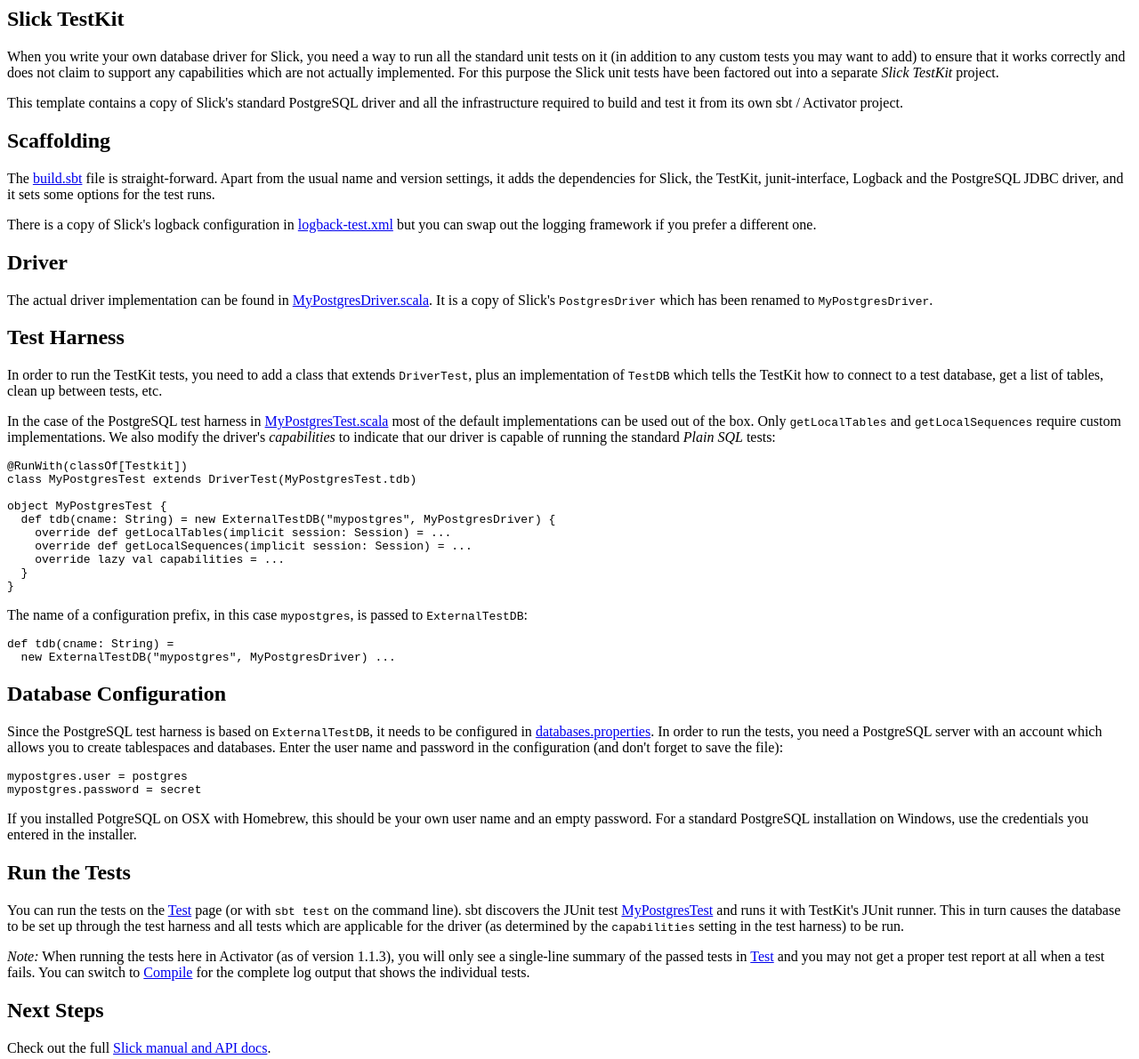
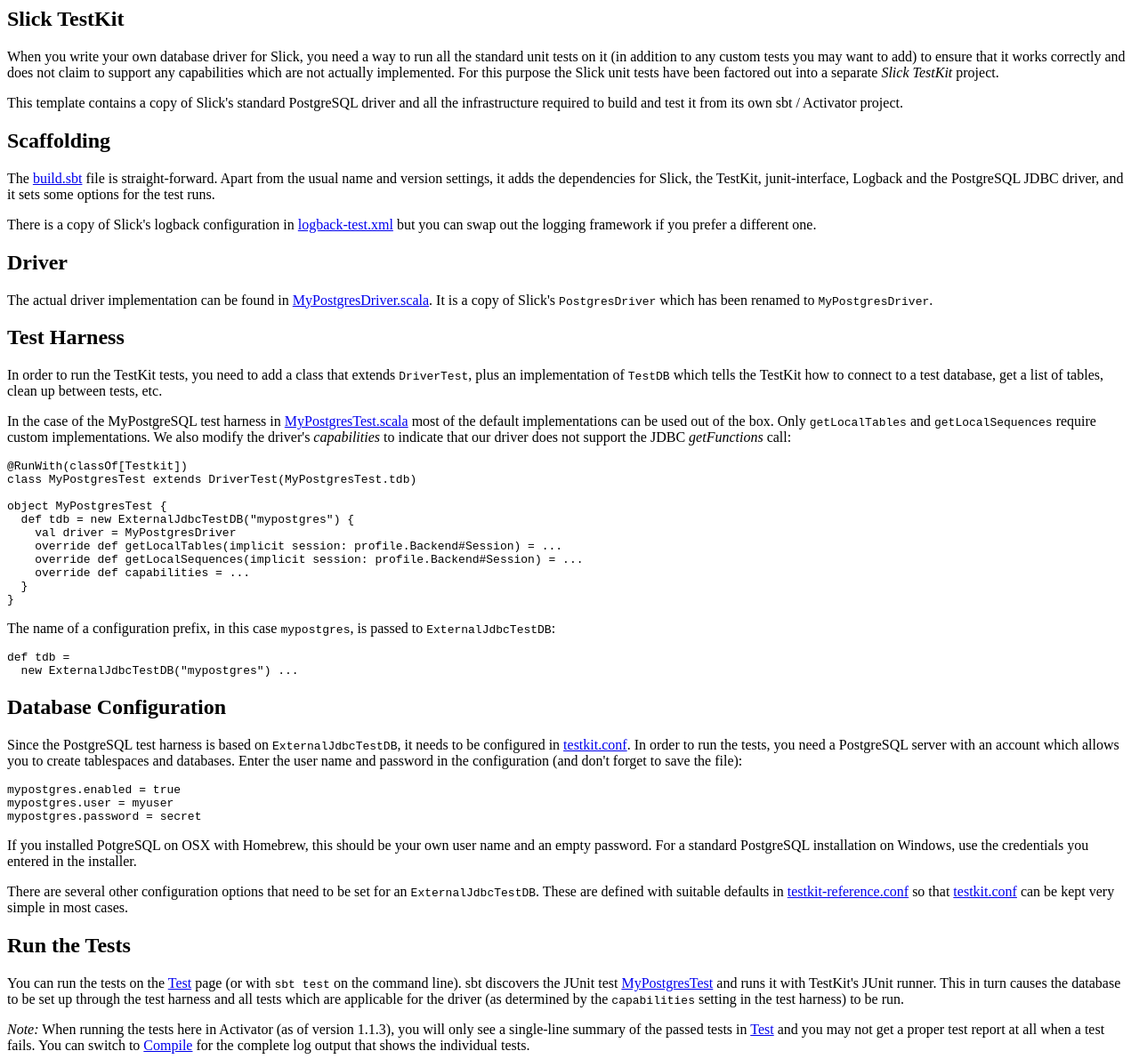
Before and after one commit to slick/slick-testkit-example, a plain HTML site: page tutorial/index.html in a window 1280 px wide. Shown: the top 1191 px of the page at 89% size. Drawn offline with Linux system fonts and the light colour scheme.

Commit message:
Update to Slick 2.1.0 and Scala 2.11.2

```diff
--- a/tutorial/index.html
+++ b/tutorial/index.html
@@ -31,36 +31,39 @@
 
     <p>In order to run the TestKit tests, you need to add a class that extends <code>DriverTest</code>, plus an implementation of <code>TestDB</code> which tells the TestKit how to connect to a test database, get a list of tables, clean up between tests, etc.</p>
 
-    <p>In the case of the PostgreSQL test harness in <a href="#code/src/test/scala/scala/slick/driver/test/MyPostgresTest.scala" class="shortcut">MyPostgresTest.scala</a> most of the default implementations can be used out of the box. Only <code>getLocalTables</code> and <code>getLocalSequences</code> require custom implementations. We also modify the driver's <em>capabilities</em> to indicate that our driver is capable of running the standard <em>Plain SQL</em> tests:</p>
+    <p>In the case of the MyPostgreSQL test harness in <a href="#code/src/test/scala/scala/slick/driver/test/MyPostgresTest.scala" class="shortcut">MyPostgresTest.scala</a> most of the default implementations can be used out of the box. Only <code>getLocalTables</code> and <code>getLocalSequences</code> require custom implementations. We also modify the driver's <em>capabilities</em> to indicate that our driver does not support the JDBC <em>getFunctions</em> call:</p>
 
     <code><pre>@RunWith(classOf[Testkit])
 class MyPostgresTest extends DriverTest(MyPostgresTest.tdb)
 
 object MyPostgresTest {
-  def tdb(cname: String) = new ExternalTestDB("mypostgres", MyPostgresDriver) {
-    override def getLocalTables(implicit session: Session) = ...
-    override def getLocalSequences(implicit session: Session) = ...
-    override lazy val capabilities = ...
+  def tdb = new ExternalJdbcTestDB("mypostgres") {
+    val driver = MyPostgresDriver
+    override def getLocalTables(implicit session: profile.Backend#Session) = ...
+    override def getLocalSequences(implicit session: profile.Backend#Session) = ...
+    override def capabilities = ...
   }
 }</pre></code>
 
-    <p>The name of a configuration prefix, in this case <code>mypostgres</code>, is passed to <code>ExternalTestDB</code>:</p>
+    <p>The name of a configuration prefix, in this case <code>mypostgres</code>, is passed to <code>ExternalJdbcTestDB</code>:</p>
 
-    <code><pre>def tdb(cname: String) =
-  new ExternalTestDB("mypostgres", MyPostgresDriver) ...</pre></code>
+    <code><pre>def tdb =
+  new ExternalJdbcTestDB("mypostgres") ...</pre></code>
 </div>
 
 <div>
     <h2>Database Configuration</h2>
 
-    <p>Since the PostgreSQL test harness is based on <code>ExternalTestDB</code>, it needs to be configured in <a href="#code/test-dbs/databases.properties" class="shortcut">databases.properties</a>. In order to run the tests, you need a PostgreSQL server with an account which allows you to create tablespaces and databases. Enter the user name and password in the configuration (and don't forget to save the file):</p>
+    <p>Since the PostgreSQL test harness is based on <code>ExternalJdbcTestDB</code>, it needs to be configured in <a href="#code/test-dbs/testkit.conf" class="shortcut">testkit.conf</a>. In order to run the tests, you need a PostgreSQL server with an account which allows you to create tablespaces and databases. Enter the user name and password in the configuration (and don't forget to save the file):</p>
 
-    <code><pre>mypostgres.user = postgres
+    <code><pre>mypostgres.enabled = true
+mypostgres.user = myuser
 mypostgres.password = secret</pre></code>
 
     <p>If you installed PotgreSQL on OSX with Homebrew, this should be your own user name and an empty password. For a standard PostgreSQL installation on Windows, use the credentials you entered in the installer.</p>
+
+    <p>There are several other configuration options that need to be set for an <code>ExternalJdbcTestDB</code>. These are defined with suitable defaults in <a href="#code/src/test/resources/testkit-reference.conf" class="shortcut">testkit-reference.conf</a> so that <a href="#code/test-dbs/testkit.conf" class="shortcut">testkit.conf</a> can be kept very simple in most cases.</p>
 </div>
-
 <div>
     <h2>Run the Tests</h2>
 
```
Also changed, not shown: src/test/resources/logback-test.xml (+4 -2 lines), 6 other files.
